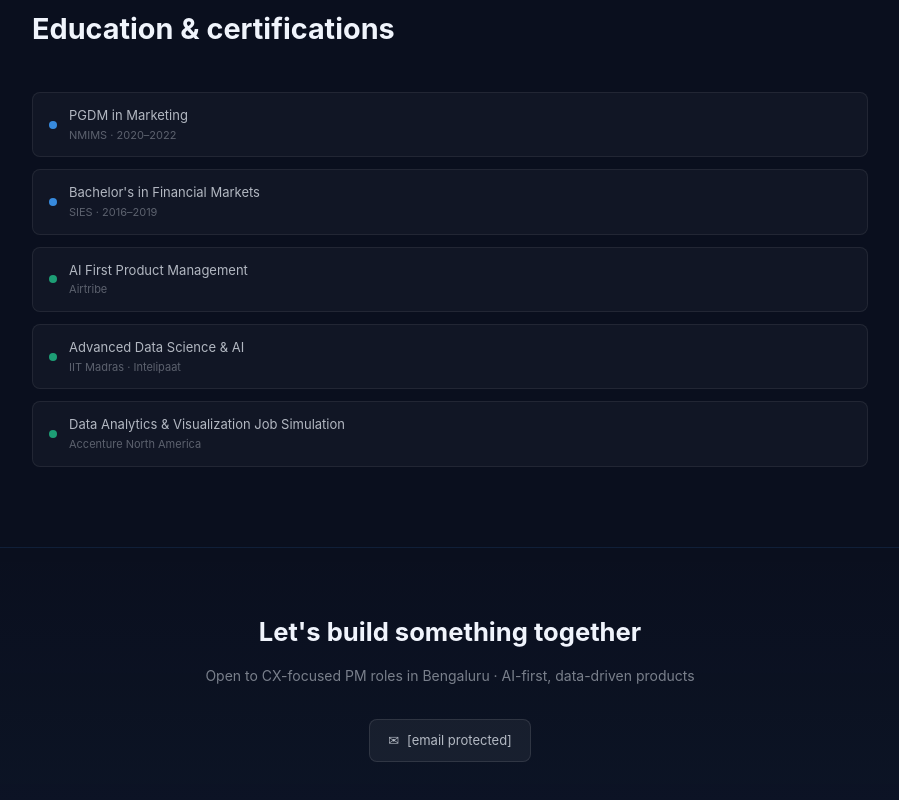
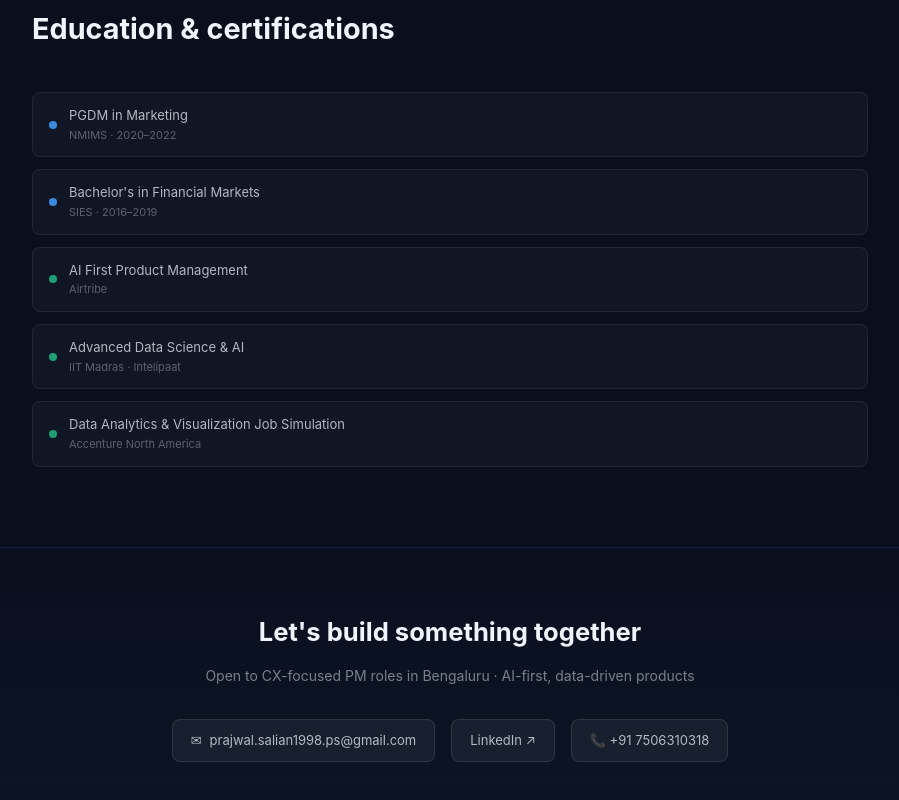
Before and after one commit to p-salian/portfolio, a plain HTML site: page index.html in a window 1280 px wide. Shown: the part 4486-5286 px from the top of the page, without its empty margins (190-1089 px from the left). Drawn offline with Linux system fonts and the light colour scheme.

Commit message:
Add files via upload

```diff
--- a/index.html
+++ b/index.html
@@ -253,5 +253,19 @@
   <div class="contact-title">Let's build something together</div>
   <div class="contact-sub">Open to CX-focused PM roles in Bengaluru · AI-first, data-driven products</div>
   <div class="contact-links">
-    <a href="/cdn-cgi/l/email-protection#fb8b899a918c9a97d5889a97929a95cac2c2c3d58b88bb9c969a9297d5989496" class="contact-link">✉ <span class="__cf_email__" data-cfemail="166664777c61777a3865777a7f7778272f2f2e38666556717b777f7a3875797b">[email&#160;protected]</span></a>
-    <a href="https
+    <a href="#" class="contact-link" id="email-link">✉ <span id="email-text">loading...</span></a>
+        <a href="https://www.linkedin.com/in/prajwal-salian-0604a51b2/" class="contact-link" target="_blank">LinkedIn ↗</a>
+    <a href="tel:+917506310318" class="contact-link">📞 +91 7506310318</a>
+  </div>
+</div>
+<script>
+  var u="prajwal.salian1998.ps";
+  var d="gmail.com";
+  var el=document.getElementById("email-link");
+  var tx=document.getElementById("email-text");
+  var addr=u+"@"+d;
+  el.href="mailto:"+addr;
+  tx.textContent=addr;
+</script>
+</body>
+</html>
```
